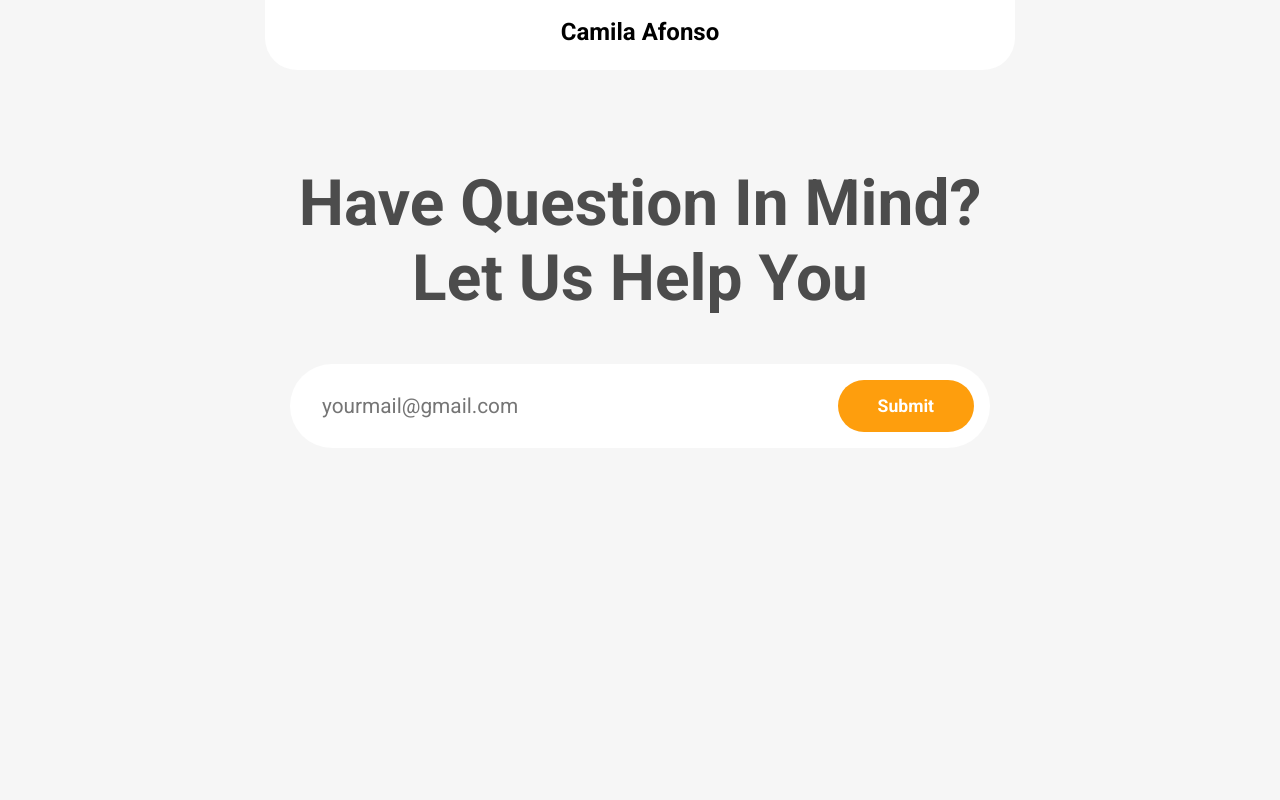
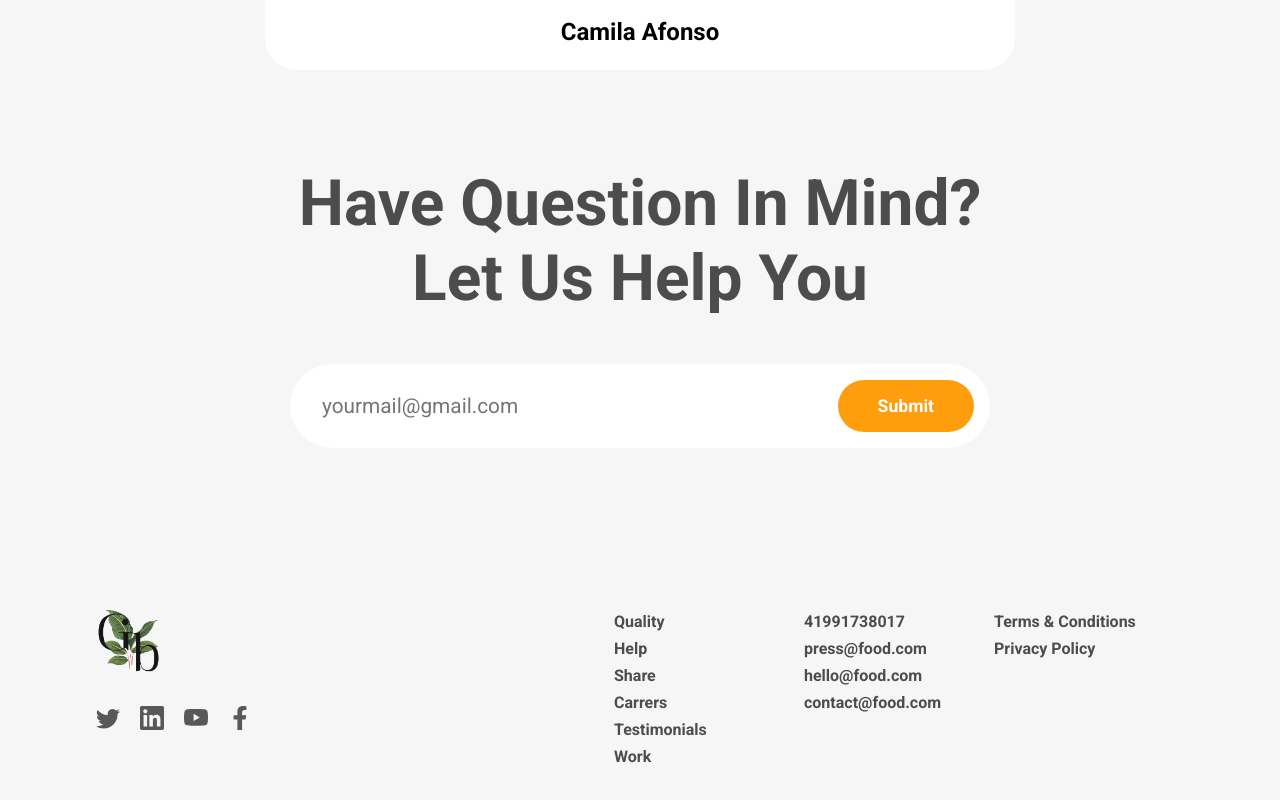
Before and after one commit to crcami/gourmet-backyard, a React (Create React App) app: page / in a window 1280 px wide. Shown: the part 3870-4670 px from the top of the page. Before the commit the page ends 4414 px from the top, so only its background shows below. Built offline with nearby package versions, Linux system fonts and the light colour scheme.

Commit message:
Feat: Footer styling adjustments.

```diff
--- a/src/App.css
+++ b/src/App.css
@@ -244,11 +244,12 @@
 }
 
 .footer-logo-container {
-  max-width: 110px;
+  height: 50px;
+  max-width: 65px;
 }
 
 .footer-icons {
-  margin-top: 2.5rem;
+  margin-top: 3.0rem;
 }
 
 .footer-icons svg {
--- a/src/App.js
+++ b/src/App.js
@@ -4,6 +4,7 @@
 import Work from './Components/Work';
 import Testimonial from './Components/Testimonial';
 import Contact from './Components/Contact';
+import Footer from './Components/Footer';
 
 function App() {
   return (
@@ -13,6 +14,7 @@
      <Work/>
      <Testimonial/>
      <Contact/>
+     <Footer/>
     </div>
   );
 }
--- /dev/null
+++ b/src/Components/Footer.js
@@ -0,0 +1,45 @@
+import React from 'react'
+import Logo from "../Assets/logo.png"
+import { BsTwitter } from "react-icons/bs"
+import { SiLinkedin } from 'react-icons/si'
+import { BsYoutube } from 'react-icons/bs'
+import { FaFacebookF } from 'react-icons/fa'
+
+const Footer = () => {
+    return <div className="footer-wrapper">
+        <div className="footer-section-one">
+            <div className="footer-logo-container">
+                <img src={Logo} alt="" />
+            </div>
+            <div className="footer-icons">
+                <BsTwitter />
+                <SiLinkedin />
+                <BsYoutube />
+                <FaFacebookF />
+            </div>
+        </div>
+        <div className="footer-section-two">
+            <div className="footer-section-columns">
+                <span>Quality</span>
+                <span>Help</span>
+                <span>Share</span>
+                <span>Carrers</span>
+                <span>Testimonials</span>
+                <span>Work</span>
+            </div>
+            <div className="footer-section-columns">
+                <span> 41991738017</span>
+                <span>press@food.com</span>
+                <span>hello@food.com</span>
+                <span>contact@food.com</span>
+            </div>
+            <div className="footer-section-columns">
+                <span>Terms & Conditions</span>
+                <span> Privacy Policy</span>
+            </div>
+        </div>
+    </div>
+
+}
+
+export default Footer
```
